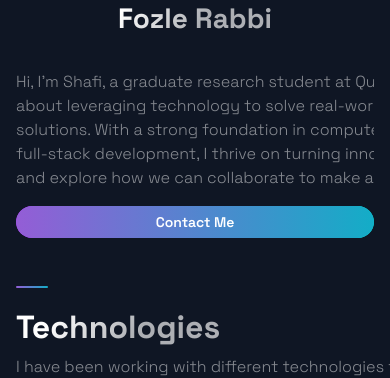
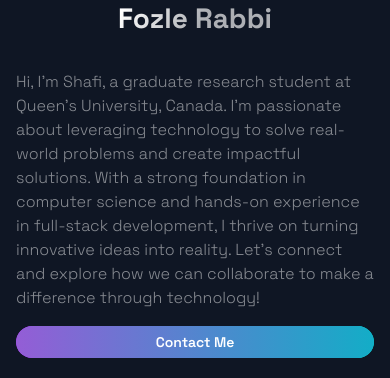
Before and after one commit to devshafi/devshafi.github.io, a Next.js app: page / in a window 390 px wide. Shown: the part 470-848 px from the top of the page. Built offline with nearby package versions, Linux system fonts and the light colour scheme.

Commit message:
update Section styles; adjust padding and max-width for responsiveness

```diff
--- a/src/styles/GlobalComponents/index.js
+++ b/src/styles/GlobalComponents/index.js
@@ -12,7 +12,7 @@ export const Section = styled.section`
     grid-template-columns: 1fr 1fr;
 
     @media ${(props) => props.theme.breakpoints.md} {
-        padding: 24px 48px 0;
+        // padding: 24px 48px 0;
         flex-direction: column;
     }
 
@@ -64,7 +64,7 @@ export const SectionText = styled.p`
     color: rgba(255, 255, 255, 0.5);
 
     @media ${(props) => props.theme.breakpoints.md} {
-        max-width: 670px;
+        max-width: 100%;
         font-size: 20px;
         line-height: 32px;
         padding-bottom: 24px;
@@ -72,6 +72,7 @@ export const SectionText = styled.p`
 
     @media ${(props) => props.theme.breakpoints.sm} {
         font-size: 16px;
+        max-width: 100%;
         line-height: 24px;
         padding-bottom: 16px;
     }
```
